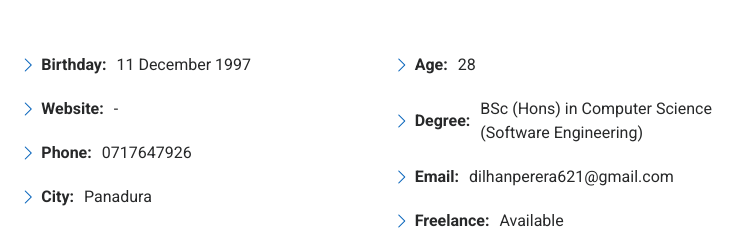
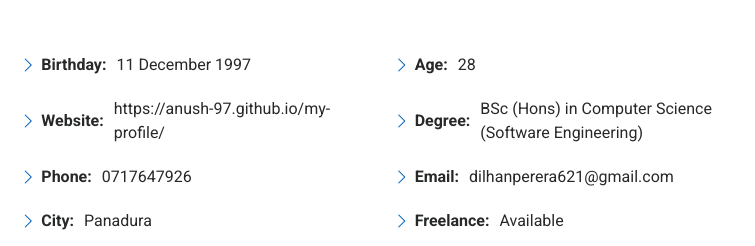
Before and after one commit to anush-97/my-profile, a plain HTML site: page index.html in a window 1280 px wide. Shown: the part 1206-1452 px from the top of the page, 525-1280 px from the left. Drawn offline with Linux system fonts and the light colour scheme.

Commit message:
Update index.html

```diff
--- a/index.html
+++ b/index.html
@@ -111,7 +111,7 @@ achieving both my career goals and the goals of the company.</p>
               <div class="col-lg-6">
                 <ul>
                   <li><i class="bi bi-chevron-right"></i> <strong>Birthday:</strong> <span>11 December 1997</span></li>
-                  <li><i class="bi bi-chevron-right"></i> <strong>Website:</strong> <span>-</span></li>
+                  <li><i class="bi bi-chevron-right"></i> <strong>Website:</strong> <span>https://anush-97.github.io/my-profile/</span></li>
                   <li><i class="bi bi-chevron-right"></i> <strong>Phone:</strong> <span>0717647926</span></li>
                   <li><i class="bi bi-chevron-right"></i> <strong>City:</strong> <span>Panadura</span></li>
                 </ul>
```
